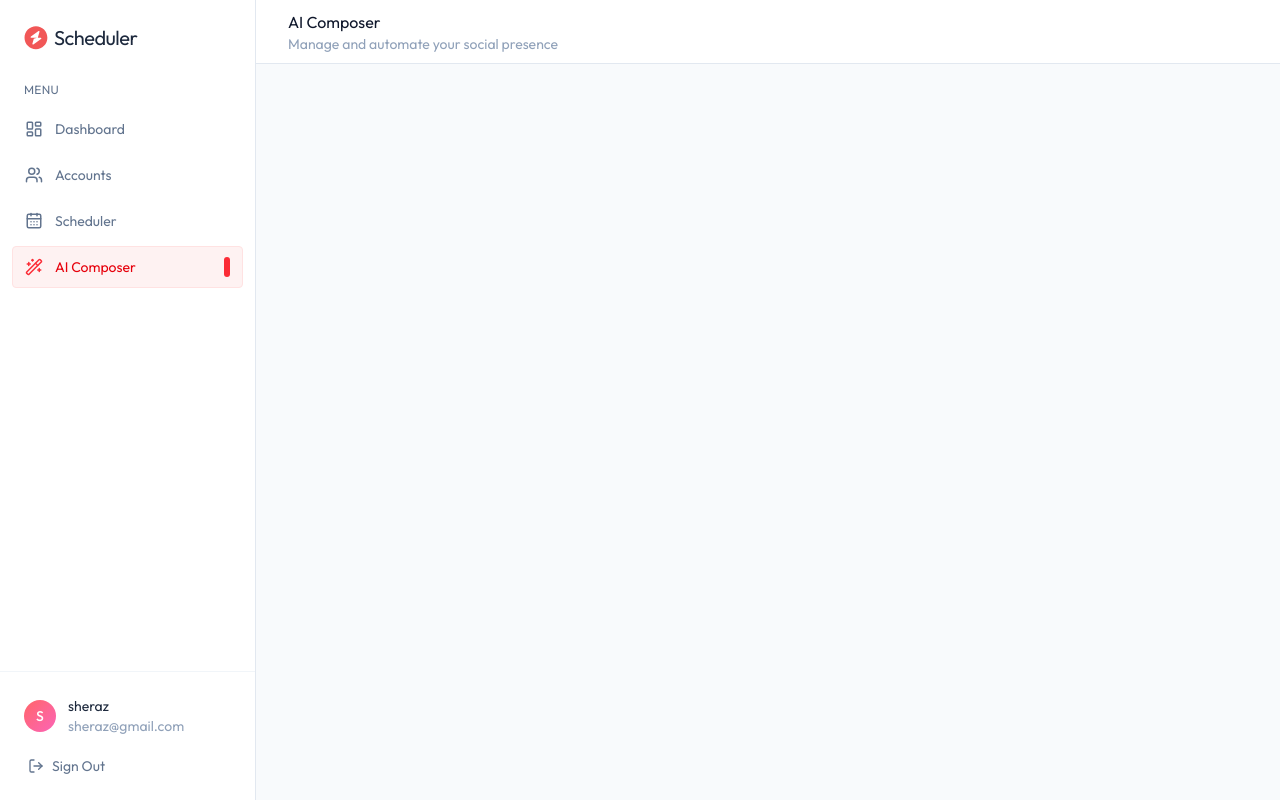
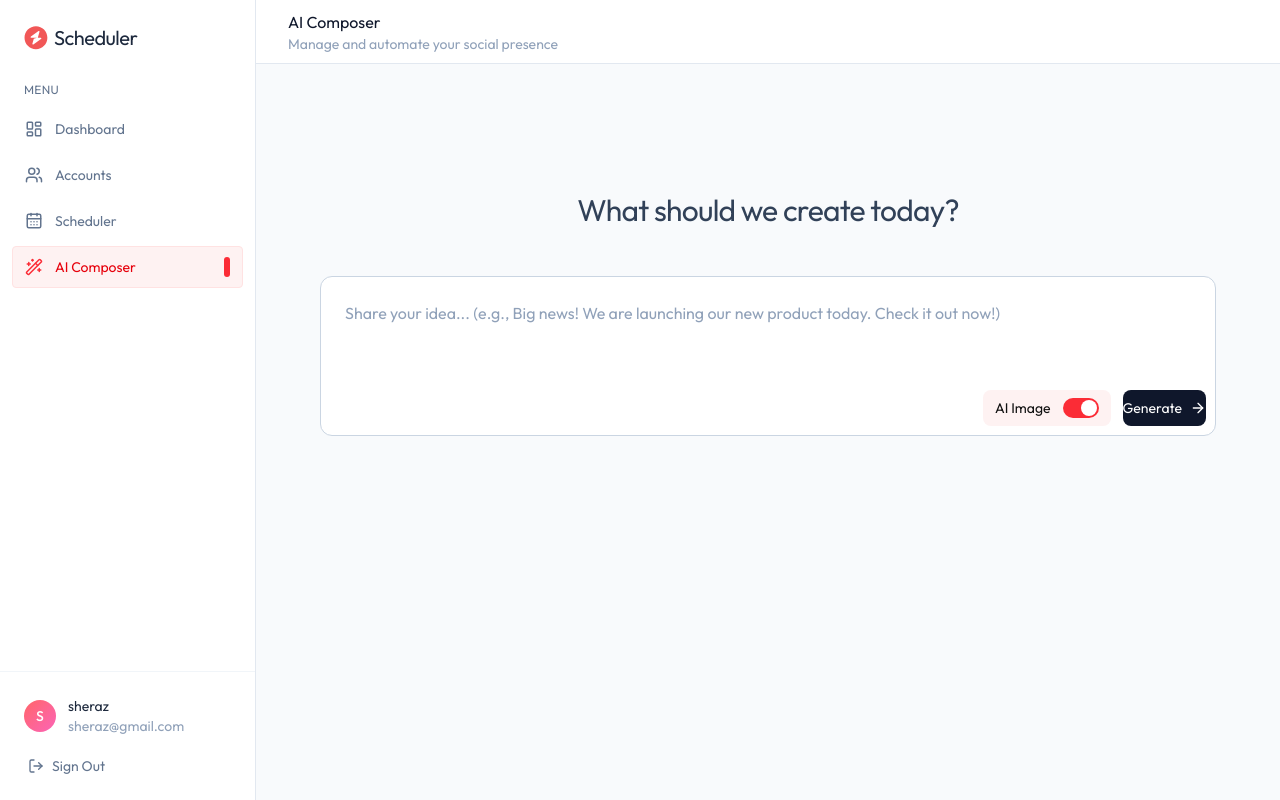
Before and after one commit to mrsheraz33/social-ai-saas, a React (Vite) app in the folder client/: page /ai-composer in a window 1280 px wide. Built offline with nearby package versions, Linux system fonts and the light colour scheme.

Commit message:
update files

```diff
--- a/client/src/pages/AIComposer.tsx
+++ b/client/src/pages/AIComposer.tsx
@@ -1,5 +1,6 @@
 import { useEffect, useState } from "react"
 import { dummyGenerationData } from "../assets/assets"
+import { ArrowRightIcon, Loader2Icon } from "lucide-react"
 
 
 function AIComposer() {
@@ -33,9 +34,58 @@ const tones = [
   "Excited",
 ];
 
+const handelGenerate = async ()=>{
+
+}
+
   return (
-    <div>
+    <div className="max-w-4xl mx-auto space-y-12 pb-20 animate-in fade-in duration-700">
+     <div className="space-y-6 text-center mt-20">
+      <h1 className="text-3xl text-slate-700 tracking-tight">What should we create today?</h1>
+     </div>
 
+     <div className="relative group mt-12">
+      <textarea className="w-full px-6 py-6 bg-white border border-slate-300 rounded-xl
+       text-slate-900 placeholder-slate-400 outline-none
+      focus:border-slate-400 transition resize-none h-40"
+       placeholder="Share your idea... (e.g., Big news! We are launching our new product today. Check it out now!)"
+       value={prompt}
+       onChange={(e)=> setPrompt(e.target.value)}/>
+
+       <div className="absolute bottom-4 right-2.5 flex items-cente gap-3 text-sm">
+
+      <button onClick={()=> setGenerateImage(!generateImage)}
+       className="flex items-center gap-3 bg-red-50 py-2 px-3 rounded-lg">
+            <span>AI Image</span>
+          <div className={`relative inline-flex h-5 w-9 shrink-0 cursor-pointer
+            rounded-full transition-colors duration-200 ease-in-out focus:outline-none
+             ${generateImage ? "bg-red-500": "bg-slate-200"}`}>
+            <span className={`pointer-events-auto size-4 transform translate-y-0.5
+            rounded-full bg-white transition ${generateImage ? "translate-x-4.5": "translate-x-0.5"}`}/>
+          </div>
+      </button>
+
+    <button onClick={handelGenerate}
+     disabled={loading}
+    className="bg-slate-900 hover:bg-slate-800 text-white flex
+    items-center gap-2 px4 py-2 rounded-lg">
+      {
+      loading ?
+      (
+        <>
+        <Loader2Icon className="size-4 animate-spin"/>
+        <span>Generating...</span>
+        </>
+      )
+      :(<>
+      Generate
+      <ArrowRightIcon className="size-4"/>
+      </>)
+    }
+    </button>
+
+       </div>
+     </div>
     </div>
   )
 }
```
